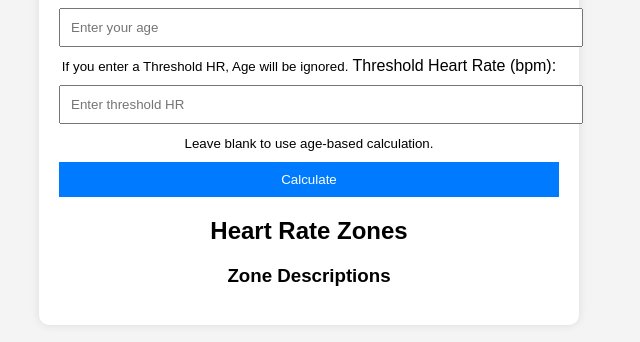
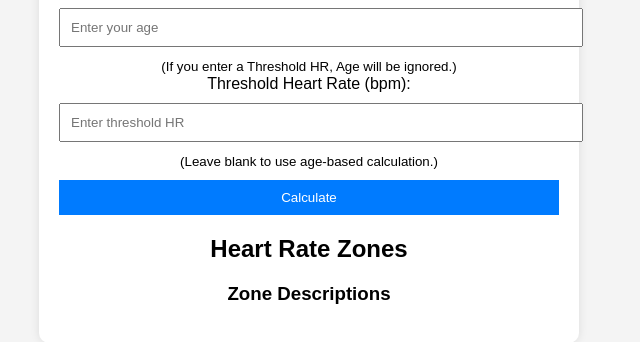
Before and after one commit to wilynthevale/heart-rate-calculator, a plain HTML site: page index.html in a window 1280 px wide. Shown: the part 140-482 px from the top of the page, without its empty margins (331-971 px from the left). Drawn offline with Linux system fonts and the light colour scheme.

Commit message:
Update index.html

```diff
--- a/index.html
+++ b/index.html
@@ -12,11 +12,11 @@
 
         <label for="age">Age (years):</label>
         <input type="number" id="age" placeholder="Enter your age" oninput="toggleThreshold()">
-        <small>If you enter a Threshold HR, Age will be ignored.</small>
+        <small>(If you enter a Threshold HR, Age will be ignored.)</small><br>
 
         <label for="threshold">Threshold Heart Rate (bpm):</label>
         <input type="number" id="threshold" placeholder="Enter threshold HR" oninput="toggleThreshold()">
-        <small>Leave blank to use age-based calculation.</small>
+        <small>(Leave blank to use age-based calculation.)</small>
 
         <button onclick="calculateZones()">Calculate</button>
 
```
